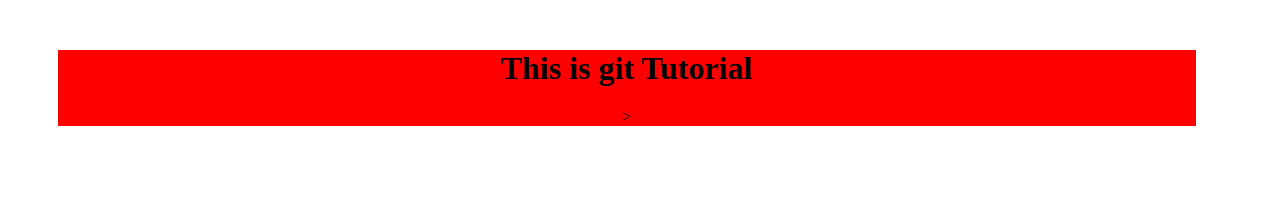
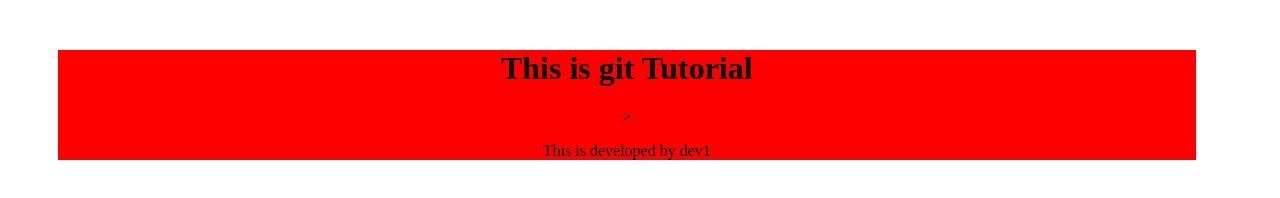
Before and after one commit to pravinjw/Git-Tut, a plain HTML site: page index.html in a window 1280 px wide. Drawn offline with Linux system fonts and the light colour scheme.

Commit message:
This is second commit

```diff
--- a/index.html
+++ b/index.html
@@ -13,6 +13,7 @@
 <body>
 <div class = "box red">
 <h1> This is git Tutorial </h1>>
+<p> This is developed by dev1 </p>
 </div>
 </body>
 
```
